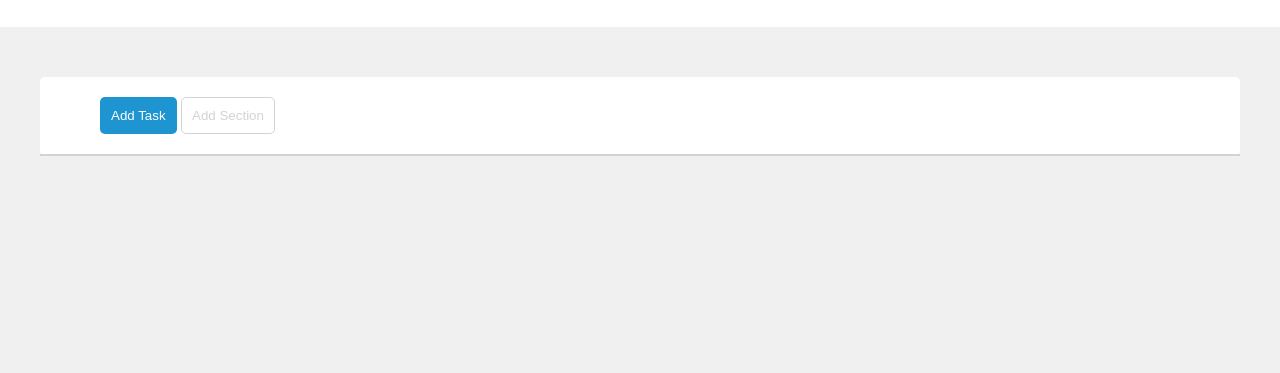
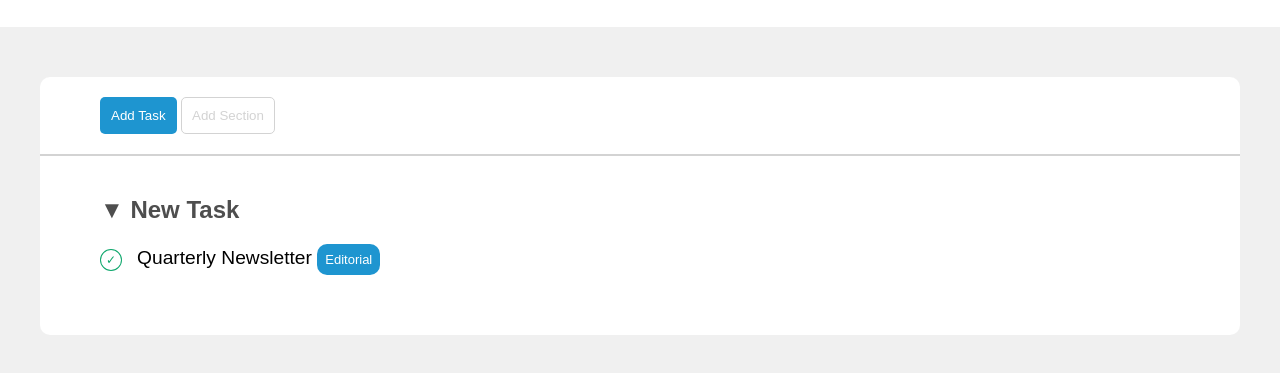
Before and after one commit to EnricoClem/html-css-toboolist, a plain HTML site: page index.html in a window 1280 px wide. Shown: the part 103-476 px from the top of the page. Drawn offline with Linux system fonts and the light colour scheme.

Commit message:
ADD - One list element

```diff
--- a/css/app.css
+++ b/css/app.css
@@ -37,8 +37,10 @@ header {
     max-width: 1200px;
     margin: 50px auto;
     background-color: white;
-    border-radius: 5px;
+    border-radius: 10px;
 }
+
+/* Button bar */
 
 .container-button {
     padding: 20px 60px;
@@ -62,3 +64,43 @@ header {
     color: lightgray;
     border: 1px solid lightgray;
 }
+
+/* List box */
+
+.container-list {
+    padding: 40px 60px;
+}
+
+h2 {
+    color: rgb(78, 78, 78);
+}
+
+li {
+    font-size: larger;
+    margin: 20px 0px;
+}
+
+.list-element {
+    display: inline-block;
+}
+
+.check {
+    border-radius: 50%;
+    padding: 3px 5px;
+    margin-right: 15px;
+    color:  rgb(14, 167, 108);
+    font-size: 12px;
+    border: 1px solid rgb(14, 167, 108);
+}
+
+.tag {
+    display: inline-block;
+    color: white;
+    border-radius: 10px;
+    padding: 8px;
+    font-size: small;
+}
+
+.editorial {
+    background-color: rgb(30, 149, 208);
+}
--- a/index.html
+++ b/index.html
@@ -24,9 +24,16 @@
                 <button class="button add-section">Add Section</button>
             </div>
 
+            <div class="container-list">
+
                 <!-- New Tasks -->
                 <section>
-
+                    <h2>&#9660; New Task</h2>
+                    <ul>
+                        <li>
+                            <div class="list-element"><span class="check">&check;</span>Quarterly Newsletter</div> <div class="tag editorial">Editorial</div>
+                        </li>
+                    </ul>
                 </section>
 
                 <!-- Today's Tasks -->
@@ -38,6 +45,7 @@
                 <section>
 
                 </section>
+            </div>
 
         </div>
 
```
Lines whose indentation alone changed are shown as unchanged.
